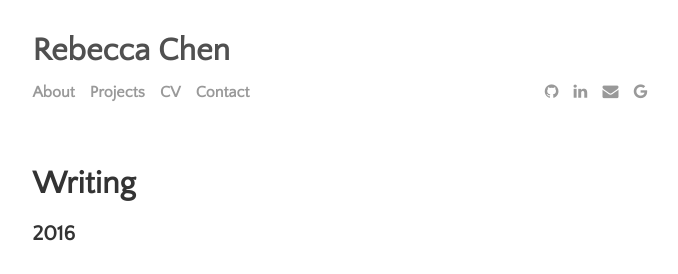
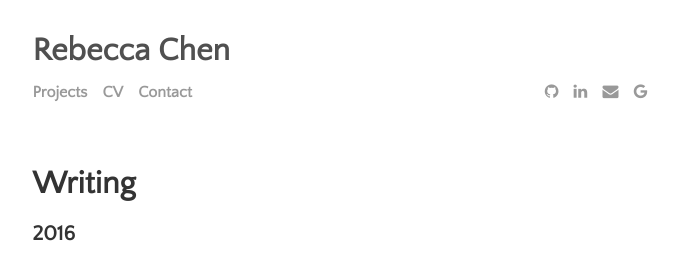
Before and after one commit to rebeccachen0/website_backup, a Jekyll site: the page built from menu/writing.md, in a window 1280 px wide. Shown: the top 274 px of the page, without its empty margins (300-978 px from the left). Built offline with Jekyll 4.4.1, drawn with Linux system fonts in a browser that asks for light colours.

Commit message:
Update settings.yml

```diff
--- a/_data/settings.yml
+++ b/_data/settings.yml
@@ -7,7 +7,6 @@ disqus:
 google-ID: ''
 
 menu:
-- {name: 'About',   url: 'about.html'}
 - {name: 'Projects', url: 'projects.html'}
 - {name: 'CV', url: 'cv.html'}
 - {name: 'Contact', url: 'contact.html'}
```
